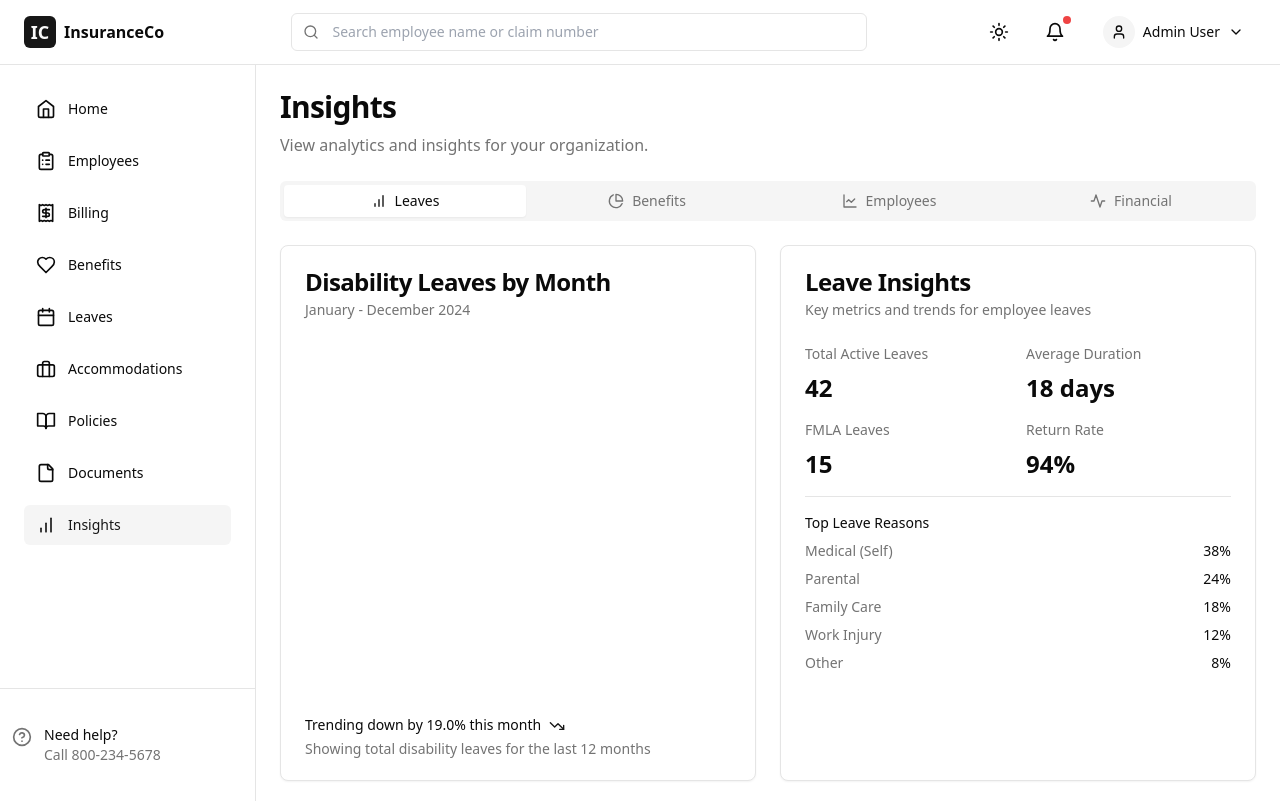
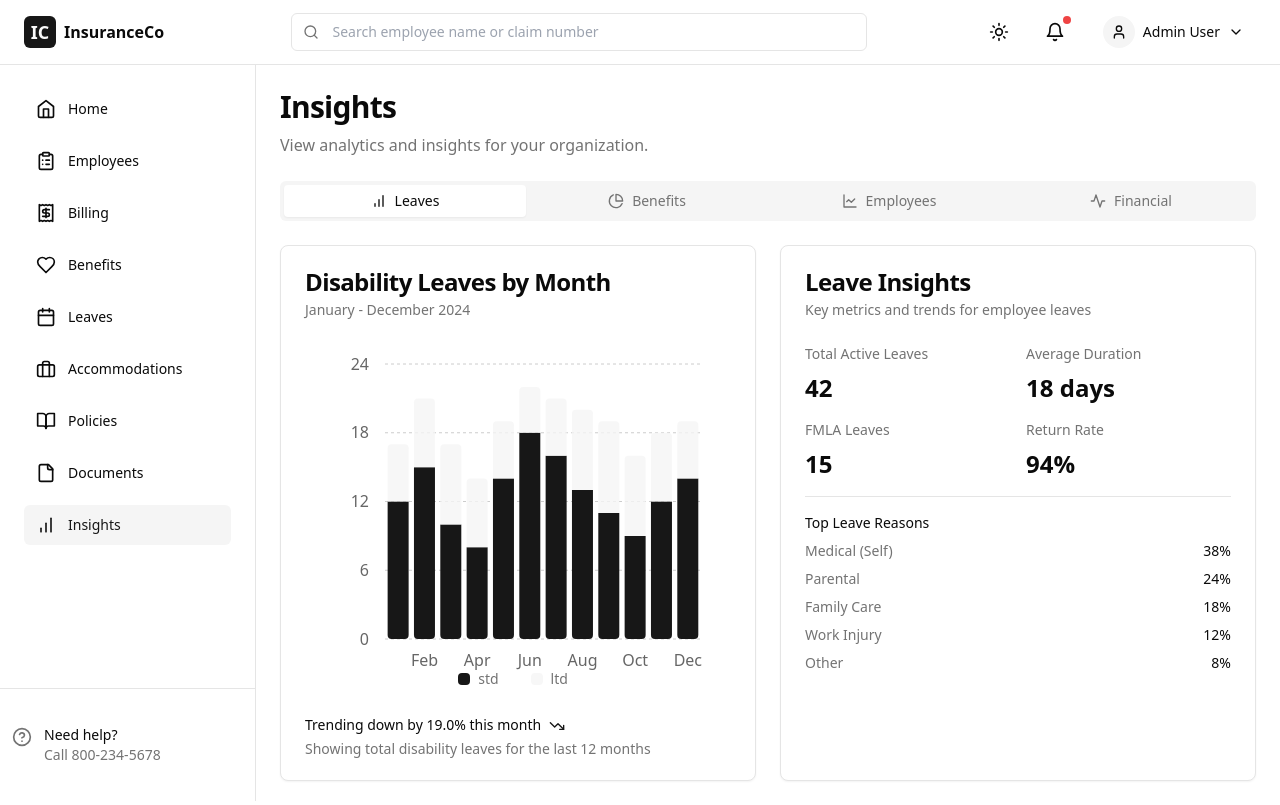
Before and after one commit to briantpatterson/insurance-dashboard, a Next.js app: page /insights in a window 1280 px wide. Built offline with nearby package versions, Linux system fonts and the light colour scheme.

Commit message:
Fix disability leaves chart rendering issues

```diff
--- a/src/components/disability-leaves-chart.tsx
+++ b/src/components/disability-leaves-chart.tsx
@@ -1,7 +1,7 @@
 "use client"
 
 import { TrendingUp, TrendingDown } from "lucide-react"
-import { Bar, BarChart, CartesianGrid, XAxis } from "recharts"
+import { Bar, BarChart, CartesianGrid, XAxis, YAxis, ResponsiveContainer } from "recharts"
 
 import {
   Card,
@@ -67,14 +67,20 @@ export function DisabilityLeavesChart() {
       </CardHeader>
       <CardContent>
         <ChartContainer config={chartConfig}>
-          <BarChart accessibilityLayer data={leavesData}>
-            <CartesianGrid vertical={false} />
+          <ResponsiveContainer width="100%" height="100%">
+            <BarChart data={leavesData} margin={{ top: 20, right: 30, left: 20, bottom: 5 }}>
+              <CartesianGrid strokeDasharray="3 3" vertical={false} />
               <XAxis
                 dataKey="month"
                 tickLine={false}
                 tickMargin={10}
                 axisLine={false}
                 tickFormatter={(value) => value.slice(0, 3)}
+              />
+              <YAxis
+                tickLine={false}
+                axisLine={false}
+                tickMargin={10}
               />
               <ChartTooltip content={<ChartTooltipContent hideLabel />} />
               <ChartLegend content={<ChartLegendContent />} />
@@ -83,14 +89,17 @@ export function DisabilityLeavesChart() {
                 stackId="a"
                 fill="var(--color-std)"
                 radius={[0, 0, 4, 4]}
+                name="std"
               />
               <Bar
                 dataKey="ltd"
                 stackId="a"
                 fill="var(--color-ltd)"
                 radius={[4, 4, 0, 0]}
+                name="ltd"
               />
             </BarChart>
+          </ResponsiveContainer>
         </ChartContainer>
       </CardContent>
       <CardFooter className="flex-col items-start gap-2 text-sm">
--- a/src/components/ui/chart.tsx
+++ b/src/components/ui/chart.tsx
@@ -1,7 +1,7 @@
 "use client"
 
 import * as React from "react"
-import { Legend, Tooltip } from "recharts"
+import { Legend, Tooltip, ResponsiveContainer } from "recharts"
 
 import { cn } from "@/lib/utils"
 
@@ -57,14 +57,45 @@ export function ChartContainer({
   )
 }
 
-interface ChartLegendContentProps extends React.HTMLAttributes<HTMLDivElement> {}
+interface ChartLegendContentProps extends React.HTMLAttributes<HTMLDivElement> {
+  payload?: Array<{
+    value: string;
+    type: string;
+    id: string;
+    color: string;
+  }>;
+}
 
 export function ChartLegendContent({
   className,
+  payload,
   ...props
 }: ChartLegendContentProps) {
   const { config } = useChartContext()
 
+  // If payload is provided, use it instead of config
+  if (payload && payload.length > 0) {
+    return (
+      <div
+        className={cn("flex items-center justify-center gap-8", className)}
+        {...props}
+      >
+        {payload.map((entry, index) => (
+          <div key={`item-${index}`} className="flex items-center gap-2">
+            <div
+              className="h-3 w-3 rounded-sm"
+              style={{ backgroundColor: entry.color }}
+            />
+            <span className="text-sm text-muted-foreground">
+              {entry.value}
+            </span>
+          </div>
+        ))}
+      </div>
+    );
+  }
+
+  // Fallback to using config
   return (
     <div
       className={cn("flex items-center justify-center gap-8", className)}
```
Lines whose indentation alone changed are shown as unchanged.
